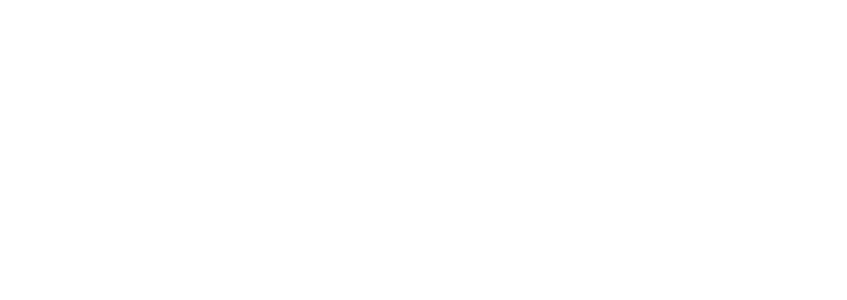
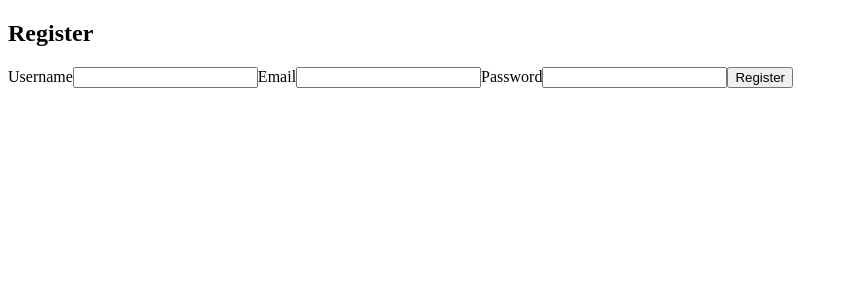
Before and after one commit to vedantraut/BookWarm_Angular, an Angular app: page /register in a window 1280 px wide. Before the commit this address led to /. Shown: the top 300 px of the page, without its empty margins (0-847 px from the left). Built offline with nearby package versions, Linux system fonts and the light colour scheme.

Commit message:
started new user registeration

```diff
--- a/src/app/app.routes.ts
+++ b/src/app/app.routes.ts
@@ -5,6 +5,7 @@
 import { LoginComponent } from './components/login/login.component';
 import { CheckoutComponent } from './components/checkout/checkout.component';
 import { OrderSuccessComponent } from './components/order-success/order-success.component';
+import { RegisterComponent } from './components/register/register.component';
 
 export const routes: Routes = [
   { path: '', component: LoginComponent },
@@ -12,6 +13,7 @@
   { path: 'coffee', component: CoffeeComponent },
   { path: 'checkout', component: CheckoutComponent },
   { path: 'order-success', component: OrderSuccessComponent },
+  { path: 'register', component: RegisterComponent },
 ];
 
 @NgModule({
--- /dev/null
+++ b/src/app/components/register/register.component.html
@@ -0,0 +1,16 @@
+<div class="register-container">
+  <h2>Register</h2>
+  <form (ngSubmit)="register()">
+    <!--  -->
+    <label>Username</label>
+    <input name="username" required />
+
+    <label>Email</label>
+    <input name="email" required type="email" />
+
+    <label>Password</label>
+    <input name="password" required type="password" />
+
+    <button type="submit">Register</button>
+  </form>
+</div>
--- /dev/null
+++ b/src/app/components/register/register.component.ts
@@ -0,0 +1,22 @@
+import { Component } from '@angular/core';
+import { RegisterService } from '../../services/register.service';
+import { Router } from '@angular/router';
+
+@Component({
+  selector: 'app-register',
+  imports: [],
+  templateUrl: './register.component.html',
+  styleUrl: './register.component.css',
+})
+export class RegisterComponent {
+  constructor(
+    private registerService: RegisterService,
+    private router: Router
+  ) {}
+
+  ngOnInit() {}
+
+  register() {
+    throw new Error('Method not implemented.');
+  }
+}
--- /dev/null
+++ b/src/app/models/registeration-request.ts
@@ -0,0 +1,6 @@
+export interface RegisterationRequest {
+  emailId: string;
+  username: string;
+  password: string;
+  role: string;
+}
--- /dev/null
+++ b/src/app/services/register.service.ts
@@ -0,0 +1,8 @@
+import { Injectable } from '@angular/core';
+
+@Injectable({
+  providedIn: 'root'
+})
+export class RegisterService {
+
+}
```
Also changed, not shown: src/app/components/register/register.component.css (added), 2 other files (tests, documents, lock files or other folders).
